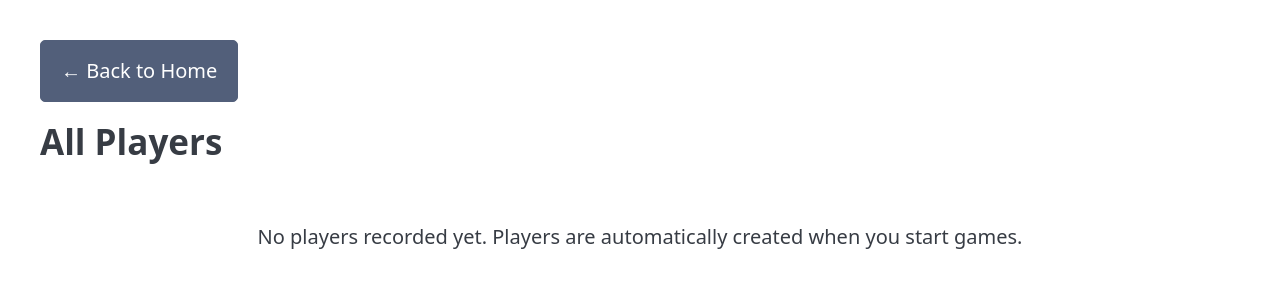
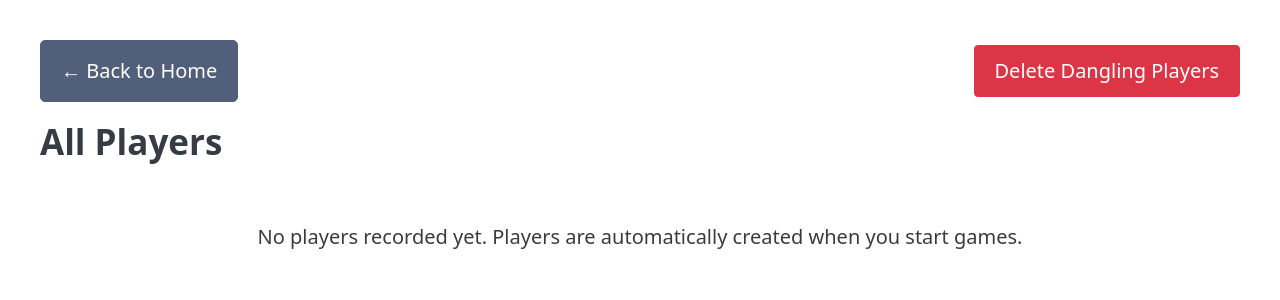
Before and after one commit to mtruel/skyrage, a FastAPI app: template src/templates/players.html in a window 1280 px wide. Shown: the part 115-415 px from the top of the page. Run offline with FastAPI, Linux system fonts and the light colour scheme; the template is opened without the code that fills it, so the values that code supplies are empty; some libraries are stand-ins or nearby versions.

Commit message:
feat: Implement delete dangling players functionality with API endpoint and UI integration

```diff
--- a/src/templates/players.html
+++ b/src/templates/players.html
@@ -98,6 +98,34 @@
             margin-top: 0.5rem;
             display: none;
         }
+        .actions-bar {
+            display: flex;
+            justify-content: space-between;
+            align-items: center;
+            margin: 2rem 0 1rem 0;
+            gap: 1rem;
+        }
+        .delete-dangling-btn {
+            background: #dc3545;
+            color: white;
+            border: 1px solid #dc3545;
+            padding: 0.5rem 1rem;
+            cursor: pointer;
+            border-radius: 4px;
+            transition: all 0.3s ease;
+        }
+        .delete-dangling-btn:hover {
+            background: #c82333;
+            border-color: #bd2130;
+        }
+        .delete-dangling-btn.confirm-delete {
+            background: #721c24;
+            border-color: #721c24;
+        }
+        .delete-dangling-btn.confirm-delete:hover {
+            background: #5a161d;
+            border-color: #5a161d;
+        }
     </style>
 </head>
 
@@ -108,8 +136,16 @@
             <p class="lead">View and edit all recorded players.</p>
         </header>
 
-        <div class="back-button">
+        <div class="actions-bar">
             <a href="/" role="button" class="secondary">← Back to Home</a>
+            <button
+                id="delete-dangling-btn"
+                class="delete-dangling-btn"
+                onclick="handleDeleteDanglingPlayers(this)"
+                title="Delete all players not associated with any game"
+            >
+                Delete Dangling Players
+            </button>
         </div>
 
         <section aria-labelledby="players-section">
@@ -165,6 +201,53 @@
     </main>
 
     <script>
+        function handleDeleteDanglingPlayers(button) {
+            if (button.classList.contains('confirm-delete')) {
+                // Second click - delete dangling players
+                button.disabled = true;
+                button.innerHTML = 'Deleting...';
+
+                fetch('/api/dangling_players', {
+                    method: 'DELETE'
+                })
+                .then(response => {
+                    if (!response.ok) {
+                        throw new Error(`HTTP error! status: ${response.status}`);
+                    }
+                    return response.json();
+                })
+                .then(data => {
+                    // Show detailed information
+                    if (data.deleted_count > 0) {
+                        alert(`✅ Deleted ${data.deleted_count} dangling player(s):\n${data.deleted_usernames.join(', ')}\n\nTotal players: ${data.total_players}\nPlayers in games: ${data.protected_players}`);
+                        window.location.reload();
+                    } else {
+                        alert(`ℹ️ No dangling players found.\n\nTotal players: ${data.total_players}\nAll players are associated with games: ${data.protected_players}`);
+                        button.disabled = false;
+                        button.innerHTML = 'Delete Dangling Players';
+                        button.classList.remove('confirm-delete');
+                    }
+                })
+                .catch(error => {
+                    console.error('Error deleting dangling players:', error);
+                    alert('An error occurred while deleting dangling players: ' + error.message);
+                    button.disabled = false;
+                    button.innerHTML = 'Delete Dangling Players';
+                    button.classList.remove('confirm-delete');
+                });
+            } else {
+                // First click - enter confirmation mode
+                button.classList.add('confirm-delete');
+                button.innerHTML = 'Click again to confirm';
+
+                // Reset after 3 seconds
+                setTimeout(() => {
+                    button.classList.remove('confirm-delete');
+                    button.innerHTML = 'Delete Dangling Players';
+                }, 3000);
+            }
+        }
+
         function handlePlayerDeleteClick(button, username) {
             const errorDiv = document.getElementById(`error-${username}`);
 
```
Also changed, not shown: src/api.py (+50 -0 lines), src/tests/test_dangling_players.py (added, +192 -0 lines).
